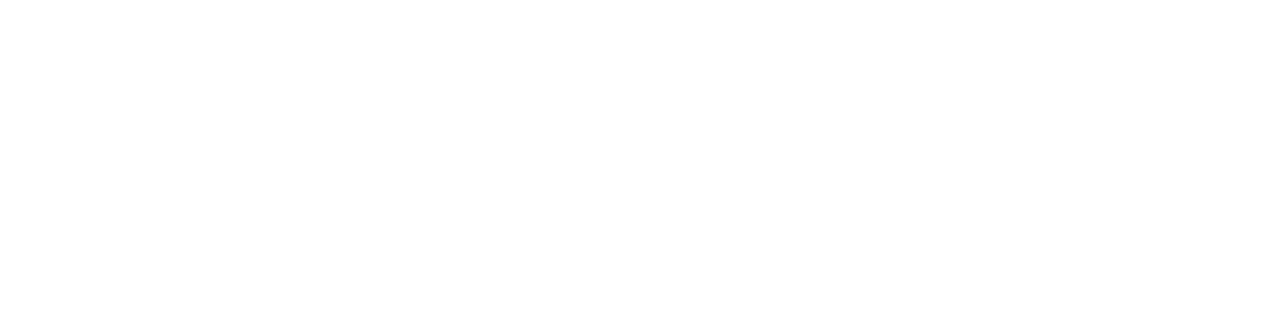
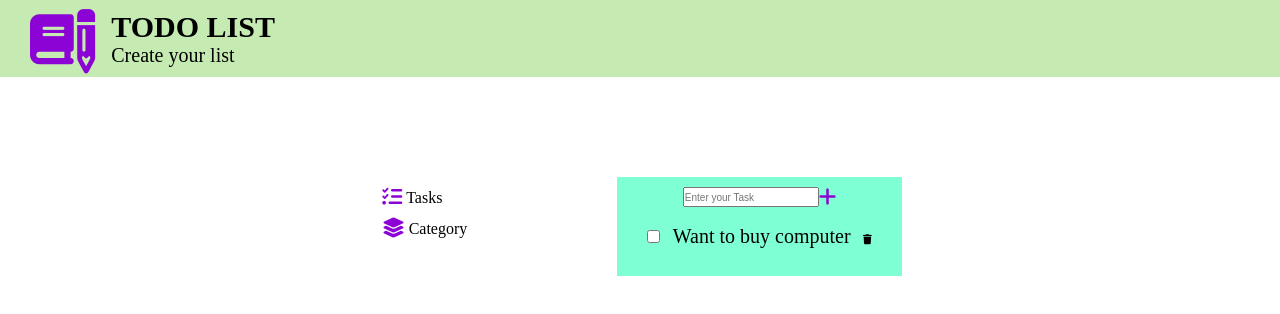
Before and after one commit to rajyotiroshan/todolist-cn, a plain HTML site: page index.html in a window 1280 px wide. Drawn offline with Linux system fonts and the light colour scheme.

Commit message:
basic ui v1.0

```diff
--- a/css/style.css
+++ b/css/style.css
@@ -0,0 +1,107 @@
+:root {
+  --hdr-bg-color: #c6ebb2;
+  --hdr-text-color: #262528;
+  --delete-btn-color: #fc0100;
+  --icon-logo-col: #8c03d5;
+}
+body,
+* {
+  font-size: 10px;
+  padding: 0;
+  margin: 0;
+}
+
+/**
+  PAGE MAIN HEADER
+**/
+.hdr {
+  display: flex;
+  justify-content: flex-start;
+  align-items: center;
+  background-color: var(--hdr-bg-color);
+  padding: 1rem 0;
+}
+
+.hdr-logo {
+  margin-left: 3rem;
+}
+#hdr-main {
+  font-size: 3rem;
+}
+
+#hdr-text {
+  font-size: 2rem;
+}
+
+span.icon {
+}
+span.icon > i {
+  font-size: 5rem;
+  color: var(--icon-logo-col);
+}
+span.icon i.fa-pencil {
+  transform: rotate(315deg);
+  margin-left: -1.5rem;
+}
+
+/**
+  MAIN
+**/
+
+/*** LEFT **/
+section.main {
+  display: flex;
+  flex-wrap: wrap;
+  flex-direction: row;
+  justify-content: center;
+  margin-top: 10rem;
+}
+
+ul.left-nav > li {
+  display: flex;
+  align-items: center;
+  margin-top: 1rem;
+}
+
+ul.left-nav > li i {
+  font-size: 2rem;
+}
+
+ul.left-nav > li span {
+  font-size: 1.6rem;
+  margin-left: 0.4rem;
+}
+
+/**RIGHT**/
+#right {
+  padding: 1rem 2rem;
+  background-color: aquamarine;
+  margin-left: 15rem;
+}
+
+#task-form {
+}
+
+#tasks {
+  padding: 1rem 0.5rem;
+}
+
+.tasks-list {
+  list-style-type: none;
+}
+
+.tasks-list span {
+  display: inline-flex;
+  flex-flow: row nowrap;
+  justify-content: center;
+  padding: 0.8rem 0.5rem;
+  font-size: 2rem;
+}
+.form-el {
+  display: flex;
+  justify-content: center;
+}
+
+span.icon.form-el-icon > i {
+  font-size: 2rem;
+}
--- a/index.html
+++ b/index.html
@@ -5,8 +5,70 @@
     <meta name="viewport" content="width=device-width, initial-scale=1.0" />
     <title>Todo List</title>
     <link rel="stylesheet" href="./css/style.css" />
+    <script
+      src="https://kit.fontawesome.com/2a72c5c19d.js"
+      crossorigin="anonymous"
+    ></script>
   </head>
   <body>
+    <header class="hdr">
+      <div class="hdr-logo">
+        <span class="icon">
+          <i class="fa-solid fa-book"></i>
+          <i class="fa-solid fa-pencil"></i>
+        </span>
+      </div>
+
+      <div>
+        <h1 id="hdr-main">TODO LIST</h1>
+        <span id="hdr-text">Create your list</span>
+      </div>
+    </header>
+
+    <section class="main">
+      <section class="left">
+        <ul class="left-nav">
+          <li>
+            <span class="icon left-nav-icon"
+              ><i class="fa-solid fa-list-check"></i
+            ></span>
+            <span>Tasks</span>
+          </li>
+
+          <li>
+            <span class="icon left-nav-icon"
+              ><i class="fa-solid fa-layer-group"></i
+            ></span>
+            <span>Category</span>
+          </li>
+        </ul>
+      </section>
+
+      <section id="right">
+        <form action="" id="task-form">
+          <div class="form-el form-input">
+            <input type="text" placeholder="Enter your Task" />
+            <span class="icon form-el-icon">
+              <i class="fa-solid fa-plus"></i
+            ></span>
+          </div>
+        </form>
+
+        <div id="tasks">
+          <ul class="tasks-list">
+            <li>
+              <span class="icon task-icon">
+                <input type="checkbox" id="task-cb" name="tcb" />
+              </span>
+              <span class="task-item">Want to buy computer</span>
+              <span class="task-icon">
+                <i class="fa-solid fa-trash"></i>
+              </span>
+            </li>
+          </ul>
+        </div>
+      </section>
+    </section>
     <script type="module" src="./js/index.js"></script>
   </body>
 </html>
```
Also changed, not shown: asset/Screenshot 2024-02-06 133554.png (added).
